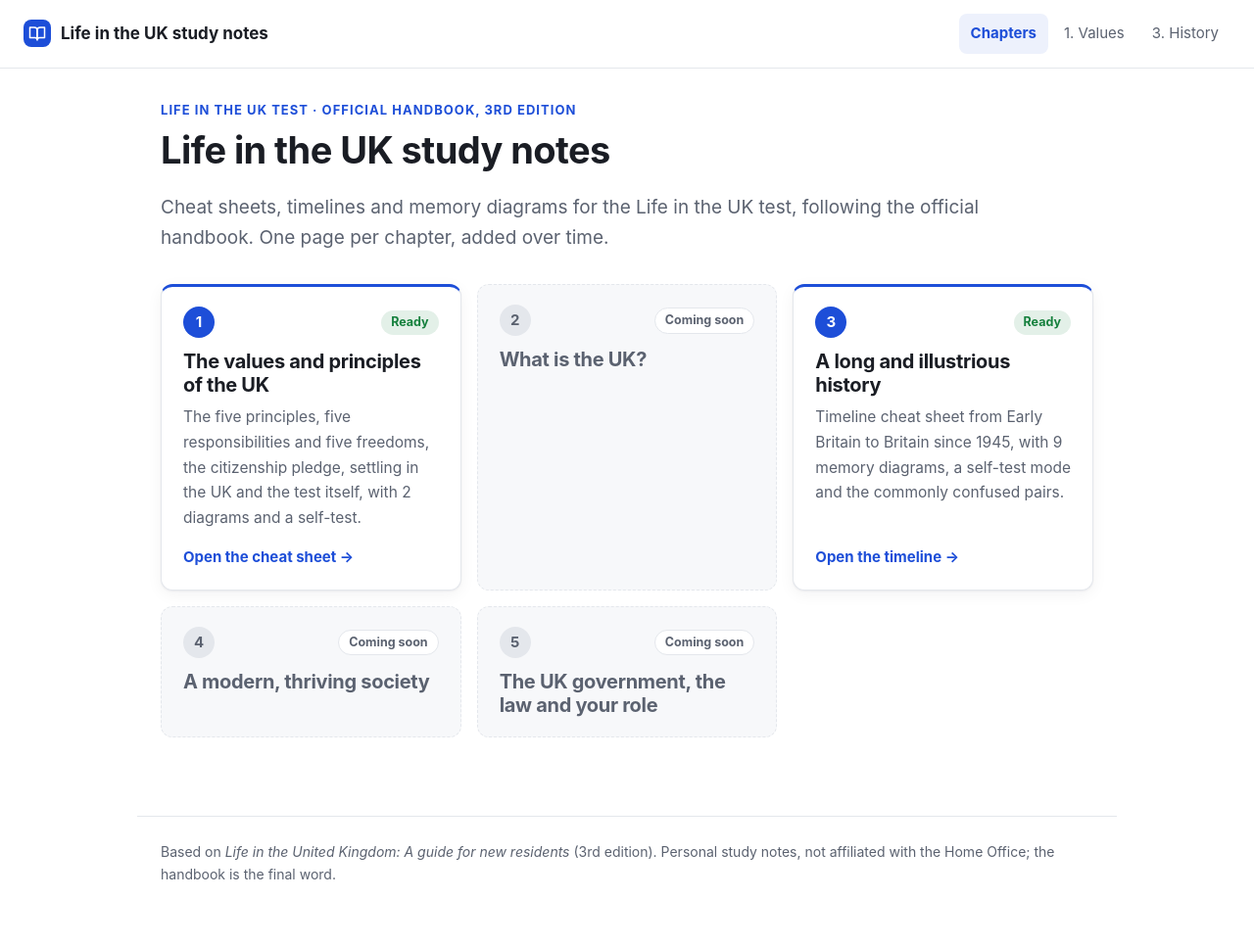
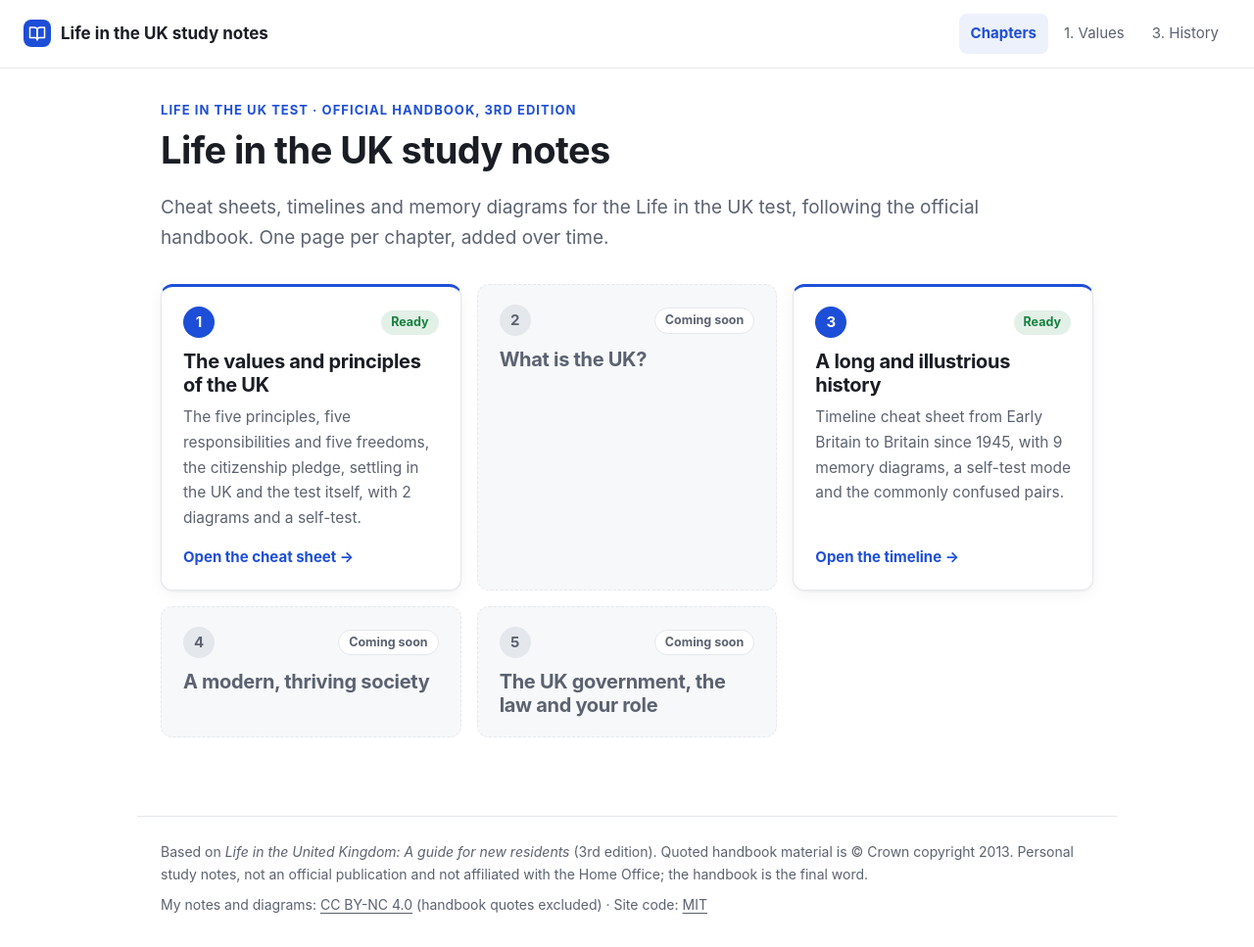
Before and after one commit to byte-ish/life-in-the-uk-study, a Jekyll site: the page built from index.md, in a window 1280 px wide. Shown: the whole page at 98% size. Built offline with Jekyll 4.4.1, drawn with Linux system fonts in a browser that asks for light colours; before the commit the page ends 928 px from its top, so only the background shows below that.

Commit message:
Add licences and credit the handbook as Crown copyright
- LICENSE: MIT for the site code.
- LICENSE-CONTENT.md: CC BY-NC 4.0 for the notes and diagrams, excluding
  quoted handbook material, which stays Crown copyright 2013 under the
  handbook's private research and study permission.
- Footer: Crown copyright line, 'not an official publication', and links to
  both licences.

Co-Authored-By: Claude Opus 5.5 <noreply@anthropic.com>

```diff
--- a/_config.yml
+++ b/_config.yml
@@ -8,3 +8,5 @@ kramdown:
   toc_levels: "2..3"
 exclude:
   - README.md
+  - LICENSE
+  - LICENSE-CONTENT.md
--- a/_layouts/default.html
+++ b/_layouts/default.html
@@ -29,7 +29,8 @@
     {% if page.chapter %}<aside class="rail" aria-label="On this page"></aside>{% endif %}
   </div>
   <footer class="site-footer">
-    Based on <em>Life in the United Kingdom: A guide for new residents</em> (3rd edition). Personal study notes, not affiliated with the Home Office; the handbook is the final word.
+    <p>Based on <em>Life in the United Kingdom: A guide for new residents</em> (3rd edition). Quoted handbook material is © Crown copyright 2013. Personal study notes, not an official publication and not affiliated with the Home Office; the handbook is the final word.</p>
+    <p>My notes and diagrams: <a href="https://github.com/byte-ish/life-in-the-uk-study/blob/main/LICENSE-CONTENT.md">CC BY-NC 4.0</a> (handbook quotes excluded) · Site code: <a href="https://github.com/byte-ish/life-in-the-uk-study/blob/main/LICENSE">MIT</a></p>
   </footer>
   {% if page.chapter %}<script src="{{ '/assets/js/study.js' | relative_url }}?v={{ site.time | date: '%s' }}" defer></script>{% endif %}
 </body>
--- a/assets/css/style.css
+++ b/assets/css/style.css
@@ -384,6 +384,8 @@ a.card:hover { transform: translateY(-2px); box-shadow: 0 2px 4px rgb(16 24 40 /
 .card .go { margin-top: auto; padding-top: 8px; color: var(--accent); font-weight: 700; font-size: 15px; }
 
 .site-footer { max-width: 1000px; margin: 48px auto 0; padding: 24px; color: var(--muted); font-size: 14px; border-top: 1px solid var(--line); }
+.site-footer p { margin: 0 0 8px; }
+.site-footer a { color: var(--muted); }
 
 /* Phones: tables become one card per row, labelled by column */
 @media (max-width: 640px) {
```
Also changed, not shown: LICENSE-CONTENT.md (added), README.md, 1 other file.
